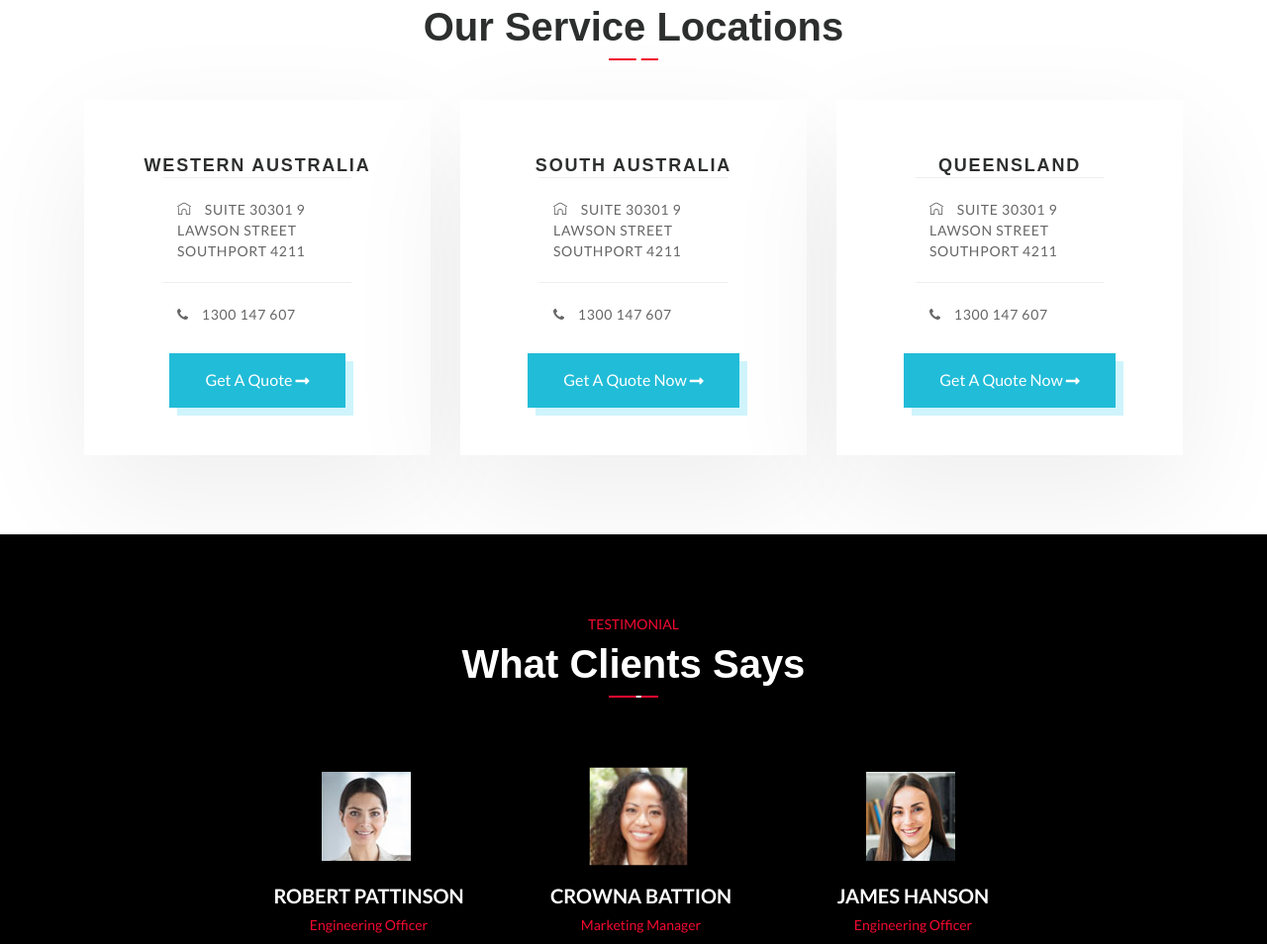
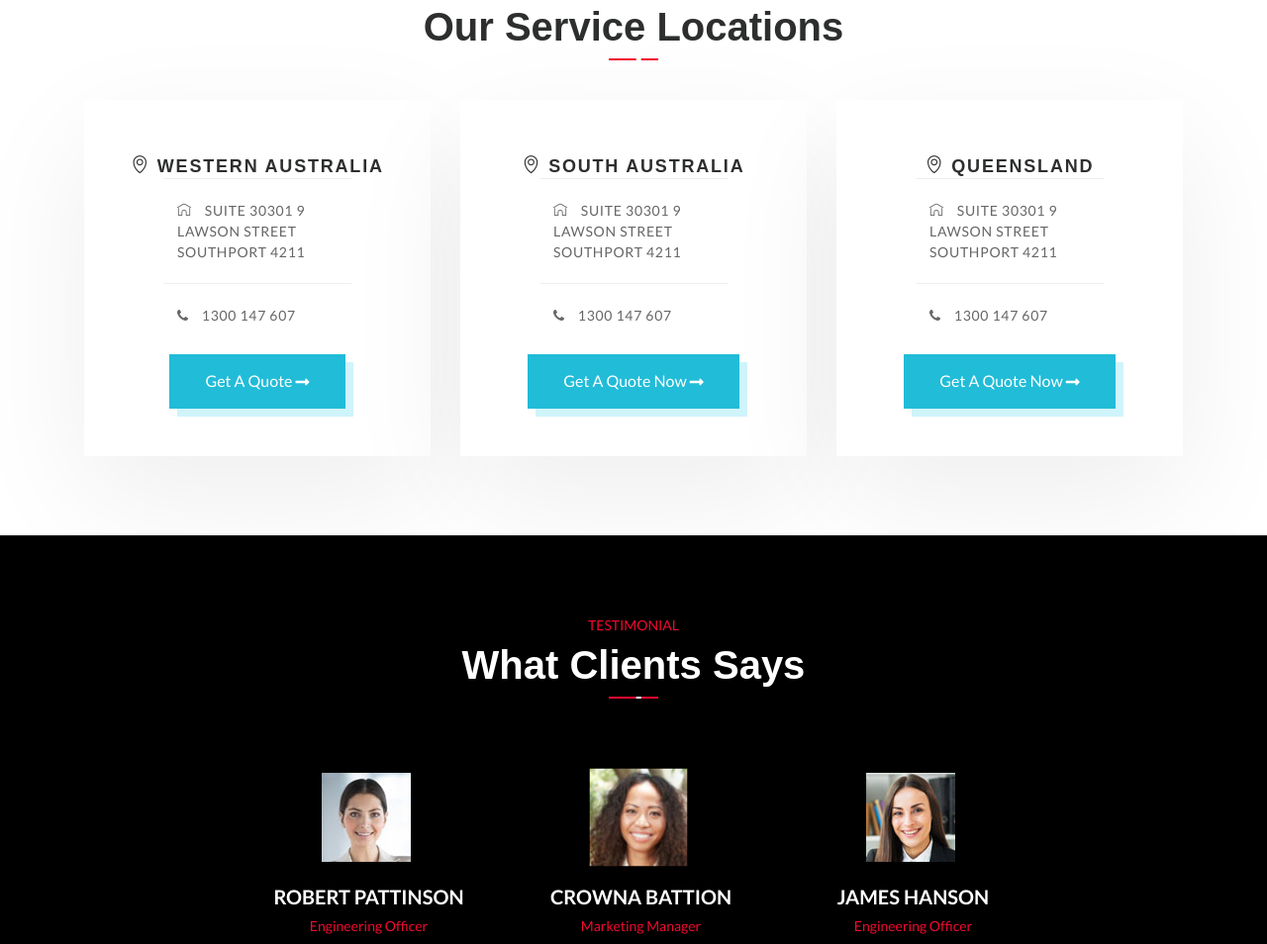
Before and after one commit to hansdamanoj/mygeeks, a plain HTML site: page index.html in a window 1280 px wide. Shown: the part 3500-4454 px from the top of the page at 99% size. Drawn offline with Linux system fonts and the light colour scheme; files whose address does not match are found by name; a web font is replaced by a local one.

Commit message:
Update index.html

```diff
--- a/index.html
+++ b/index.html
@@ -465,7 +465,7 @@
         <!-- Single pricing table Start -->
         <div class="pricing-table pricing-table-agency">
           <div class="pricing-table-header">
-            <h5>Western Australia</h5>
+            <h5><span class="icon mbri-pin"></span> Western Australia</h5>
             <!-- <p class="pricing"><sup>$</sup>9.99<small>month</small></p> -->
           </div>
           <div class="pricing-table-body pricing-spl">
@@ -489,7 +489,7 @@
         <!-- Single pricing table Start -->
         <div class="pricing-table pricing-table-agency">
           <div class="pricing-table-header">
-            <h5>South Australia</h5>
+            <h5><span class="icon mbri-pin"></span> South Australia</h5>
             <!-- <p class="pricing"><sup>$</sup>99.99<small>month</small></p> -->
           </div>
           <div class="pricing-table-body pricing-spl">
@@ -515,7 +515,7 @@
         <!-- Single pricing table Start -->
         <div class="pricing-table pricing-table-agency">
           <div class="pricing-table-header">
-            <h5>Queensland</h5>
+            <h5><span class="icon mbri-pin"></span> Queensland</h5>
             <!-- <p class="pricing"><sup>$</sup>9.99<small>month</small></p> -->
           </div>
           <div class="pricing-table-body pricing-spl">
```
